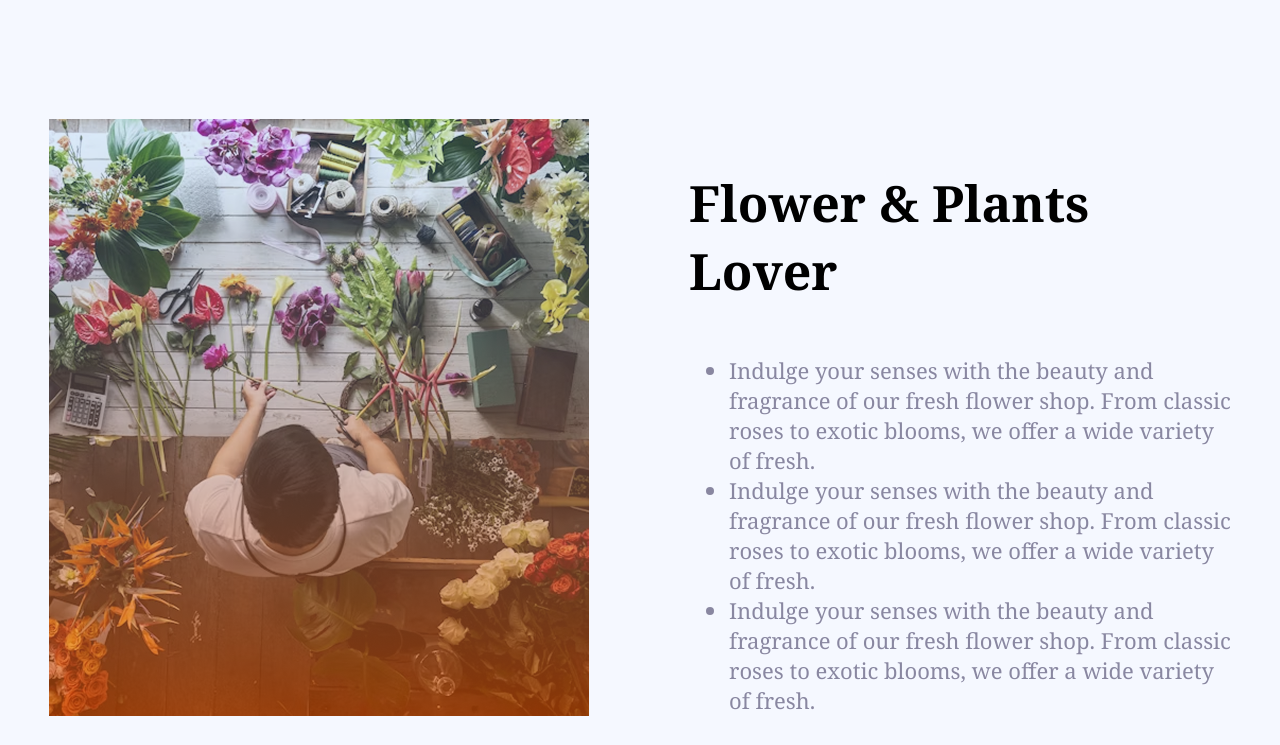
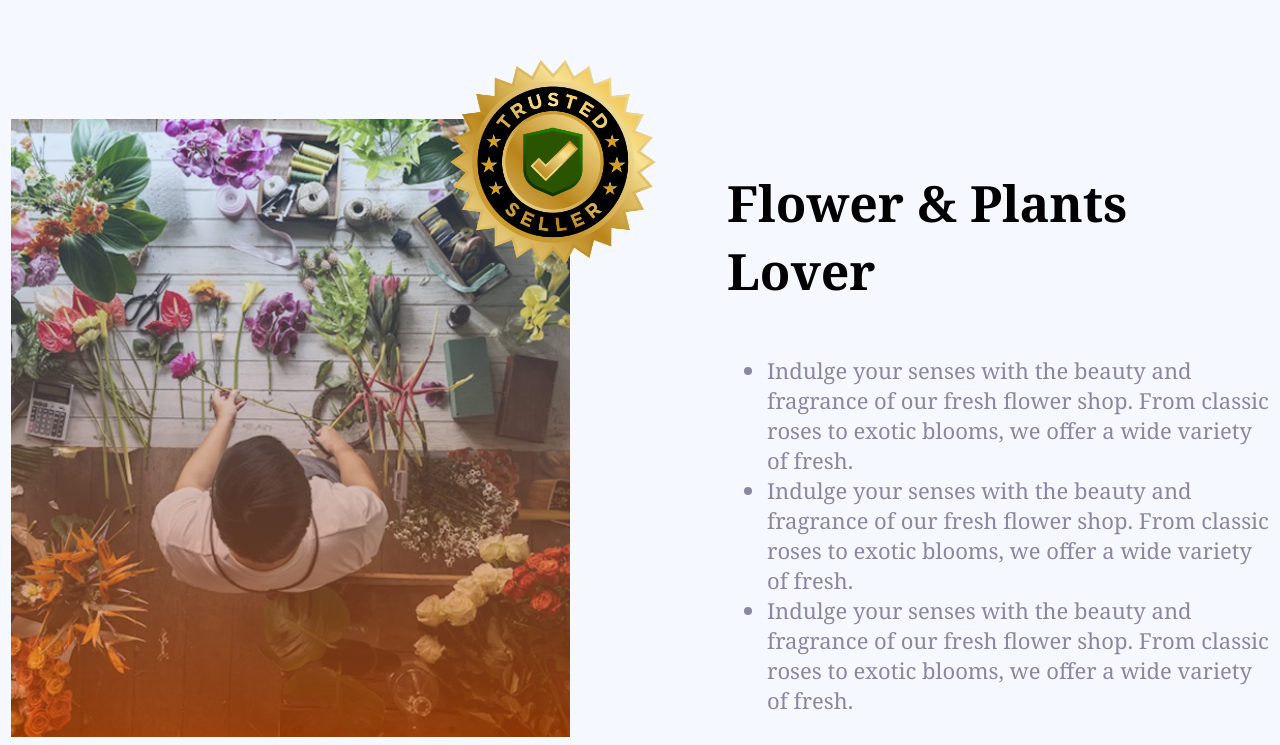
Before and after one commit to Hemale16/Assignment-2, a plain HTML site: page assignment.html in a window 1280 px wide. Shown: the part 2083-2828 px from the top of the page. Drawn offline with Linux system fonts and the light colour scheme.

```diff
--- a/assignment.html
+++ b/assignment.html
@@ -44,10 +44,11 @@
             </div>
         </section>
         <section class="features">
-            <div>
-                <img src="assets/flower-store.png" alt="">
+            <div class="badged">
+                <img class="boy" src="assets/flower-store.png" alt="">
+                <img class="badge" src="assets/trusted-badge.png" alt="">
             </div>
-            <div>
+            <div class="boy">
                 <h3 class="section-title">Flower & Plants <br> Lover</h3>
                 <ul class="bg-nav-2 section-description">
                     <li>Indulge your senses with the beauty and <br> fragrance of our fresh flower shop. From classic <br> roses to exotic blooms, we offer a wide variety <br> of fresh.</li>
--- a/style/style.css
+++ b/style/style.css
@@ -143,3 +143,30 @@ main{
 .section-description{
     font-size: 22px;
 }
+.badge{
+    width: 286px;
+    height: 286px;
+    margin-left: -160px;
+    margin-right: -50px;
+    margin-top: -100px;
+}
+.badged{
+    display: flex;
+    /* margin-left: -100px; */
+    /* margin-right: -100px; */
+}
+@media screen and (max-width: 576px) {
+    .badge{
+        display: none;
+    }
+    .features{
+        flex-direction: column;
+
+    }
+    .badged{
+        width: 100%;
+    }
+    .boy{
+        width: 100%;
+    }
+}
```
